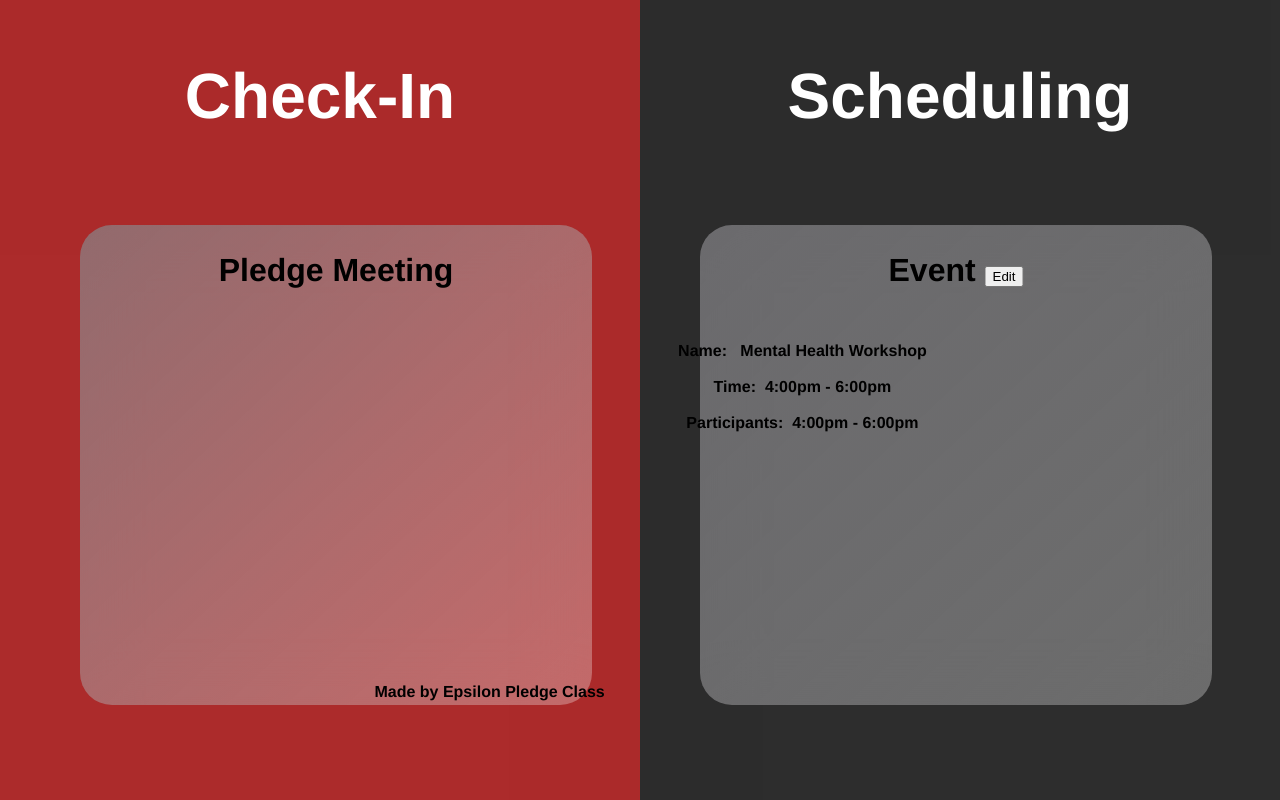
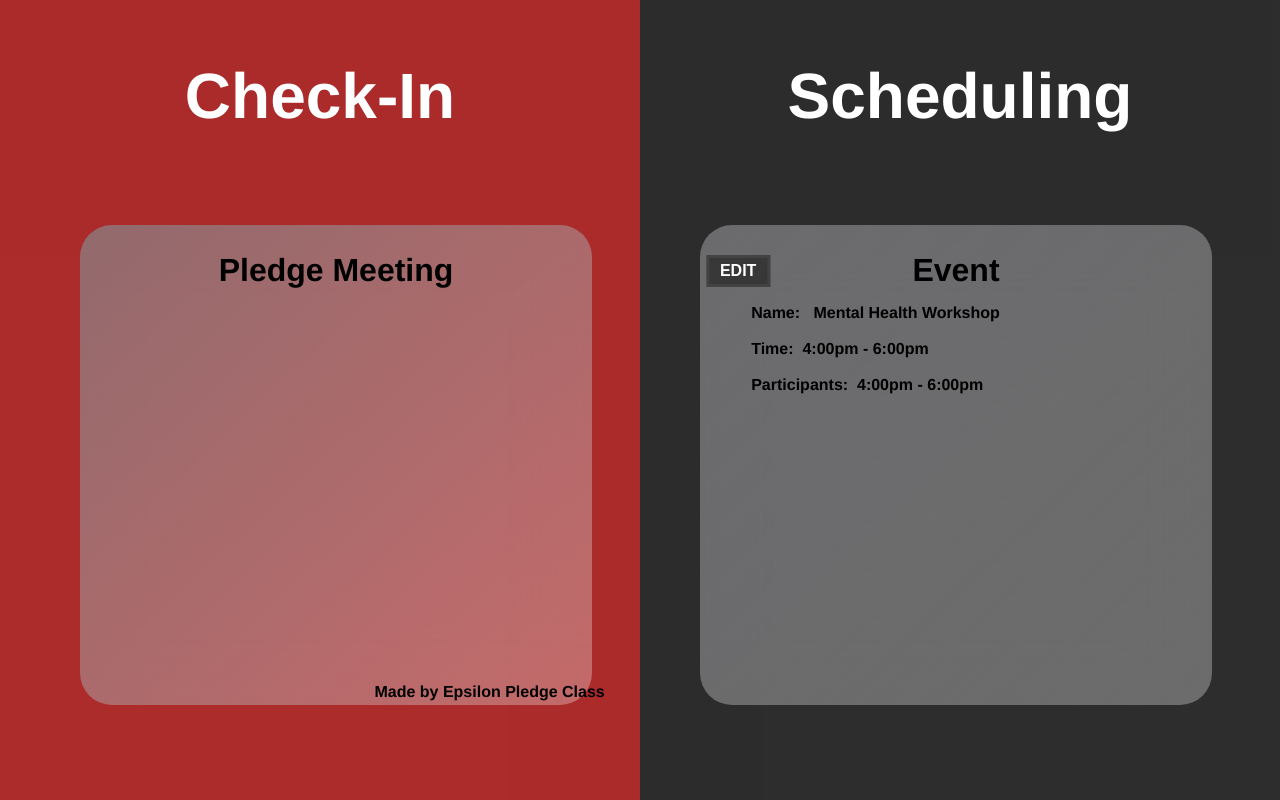
Before and after one commit to Akshin0906/Plan-iTT, a plain HTML site: page index.html in a window 1280 px wide. Drawn offline with Linux system fonts and the light colour scheme.

Commit message:
Update style.css

```diff
--- a/style.css
+++ b/style.css
@@ -56,20 +56,22 @@
   position: absolute;
   left: 50%;
   top: 2%;
-    transform: translateX(-50%);
+  transform: translateX(0%);
   white-space: nowrap;
   position: fixed;
-    left: 20%;
-    top: 20%;
+  left: 10%;
+  top: 12%;
 }
-  .button {
+
+
+
+h2 .button1 {
   display: block;
   position: absolute;
-    left: 50%;
-    top: 40%;
-    height: 2.5rem;
-    padding-top: 1.3rem;
-    width: 15rem;
+  left: -200%;
+  top: 10%;
+  height: 2rem;
+  width: 4rem;
   text-align: center;
   color: #fff;
   border: #fff solid 0.2rem;
@@ -78,7 +80,11 @@
   text-transform: uppercase;
   text-decoration: none;
   transform: translateX(-50%);
+  background-color: var(--right-bg-color);
+  border-color: var(--right-button-hover-color);
+
 }
+
 
 .glass {
   background: white;
@@ -95,6 +101,26 @@
   display: flex;
   position: fixed;
   left:80px;
+  top:225px;
+}
+
+.glass.right {
+  display: flex;
+  align-items: center;
+  text-align: center;
+  background: white;
+  min-height: 60vh;
+  width: 40%;
+  background: linear-gradient(
+    to right bottom,
+    rgba(135, 134, 138, 0.7),
+    rgba(255, 255, 255, 0.3)
+  );
+  border-radius: 2rem;
+  z-index: 2;
+  backdrop-filter: blur(2rem);
+  position: fixed;
+  left:700px;
   top:225px;
 }
 
@@ -192,21 +218,3 @@
     top: 70%;
   }
 }
-
-  .glass.right {
-    background: white;
-    min-height: 60vh;
-    width: 40%;
-    background: linear-gradient(
-      to right bottom,
-      rgba(135, 134, 138, 0.7),
-      rgba(255, 255, 255, 0.3)
-    );
-    border-radius: 2rem;
-    z-index: 2;
-    backdrop-filter: blur(2rem);
-    display: flex;
-    position: fixed;
-    left:700px;
-    top:225px;
-  }
```
Lines whose indentation alone changed are shown as unchanged.
